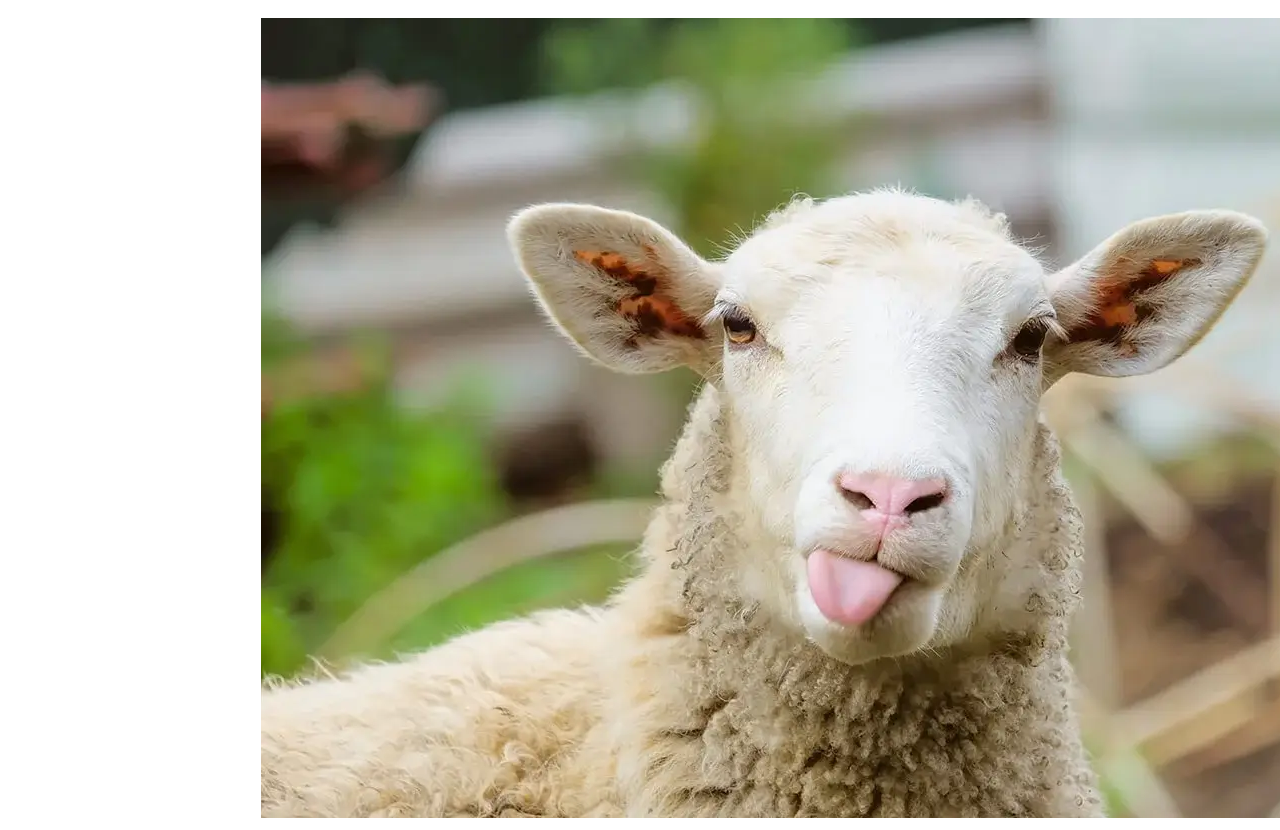
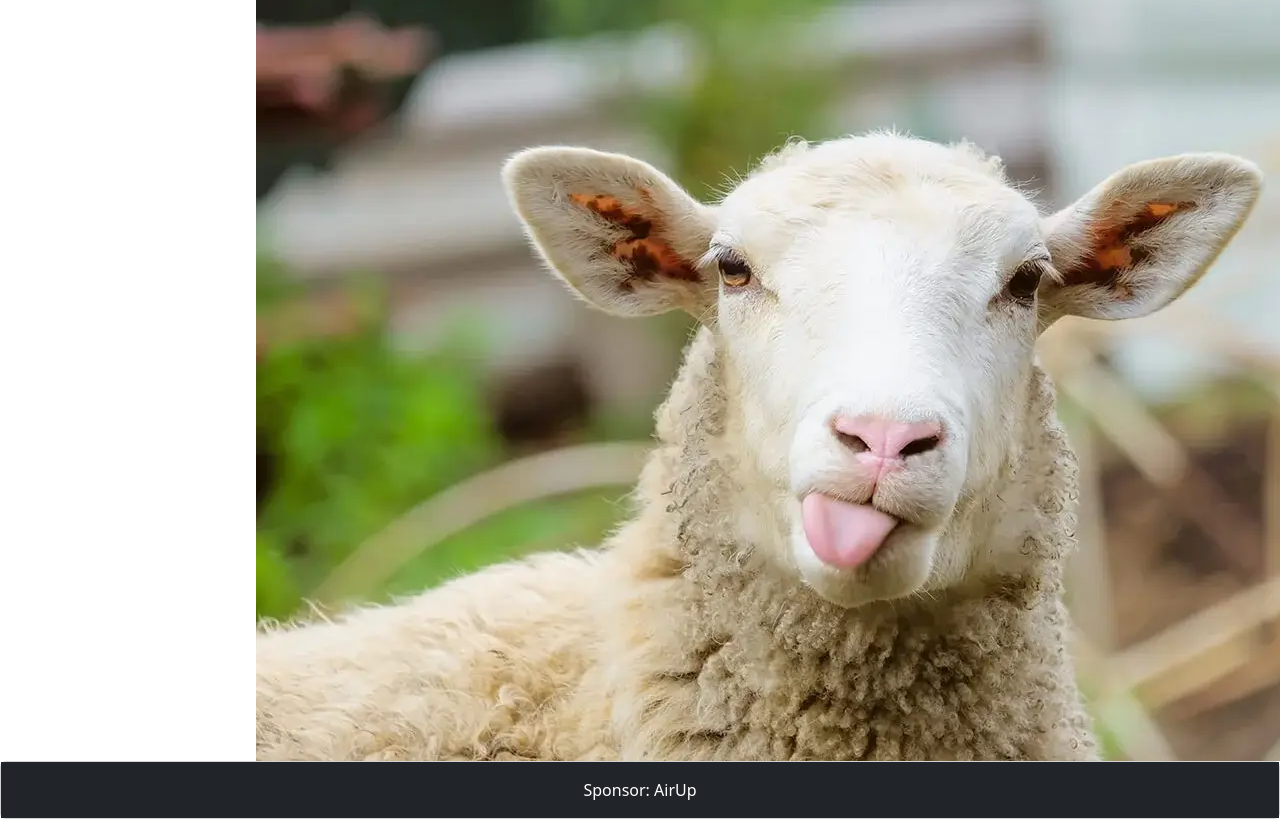
Before and after one commit to School-works/GIT3-Branch, a plain HTML site: page index.html in a window 1280 px wide. Shown: the part 107-937 px from the top of the page. Drawn offline with nearby package versions, Linux system fonts and the light colour scheme.

Commit message:
hotfix- added sponsor

```diff
--- a/index.html
+++ b/index.html
@@ -1,7 +1,10 @@
 <!DOCTYPE html>
 <html lang="en">
 <head>
+    <meta charset="utf-8">
+    <meta name="viewport" content="width=device-width, initial-scale=1">
     <meta charset="UTF-8">
+    <link href="https://cdn.jsdelivr.net/npm/bootstrap@5.3.5/dist/css/bootstrap.min.css" rel="stylesheet" integrity="sha384-SgOJa3DmI69IUzQ2PVdRZhwQ+dy64/BUtbMJw1MZ8t5HZApcHrRKUc4W0kG879m7" crossorigin="anonymous">
     <meta name="viewport" content="width=device-width, initial-scale=1.0">
     <title>Document</title>
     <link rel="stylesheet" href="style.css">
@@ -9,5 +12,11 @@
 <body>
     <h1>Titolo progetto Caproso</h1>
     <img src="imgs/sheep.webp" alt="sheep">
+    <div class="card">
+        <div class="card-body bg-dark text-white text-center">
+          Sponsor: AirUp
+        </div>
+      </div>
 </body>
+<script src="https://cdn.jsdelivr.net/npm/bootstrap@5.3.5/dist/js/bootstrap.bundle.min.js" integrity="sha384-k6d4wzSIapyDyv1kpU366/PK5hCdSbCRGRCMv+eplOQJWyd1fbcAu9OCUj5zNLiq" crossorigin="anonymous"></script>  <script src="https://cdn.jsdelivr.net/npm/bootstrap@5.3.5/dist/js/bootstrap.bundle.min.js" integrity="sha384-k6d4wzSIapyDyv1kpU366/PK5hCdSbCRGRCMv+eplOQJWyd1fbcAu9OCUj5zNLiq" crossorigin="anonymous"></script>
 </html>
```
